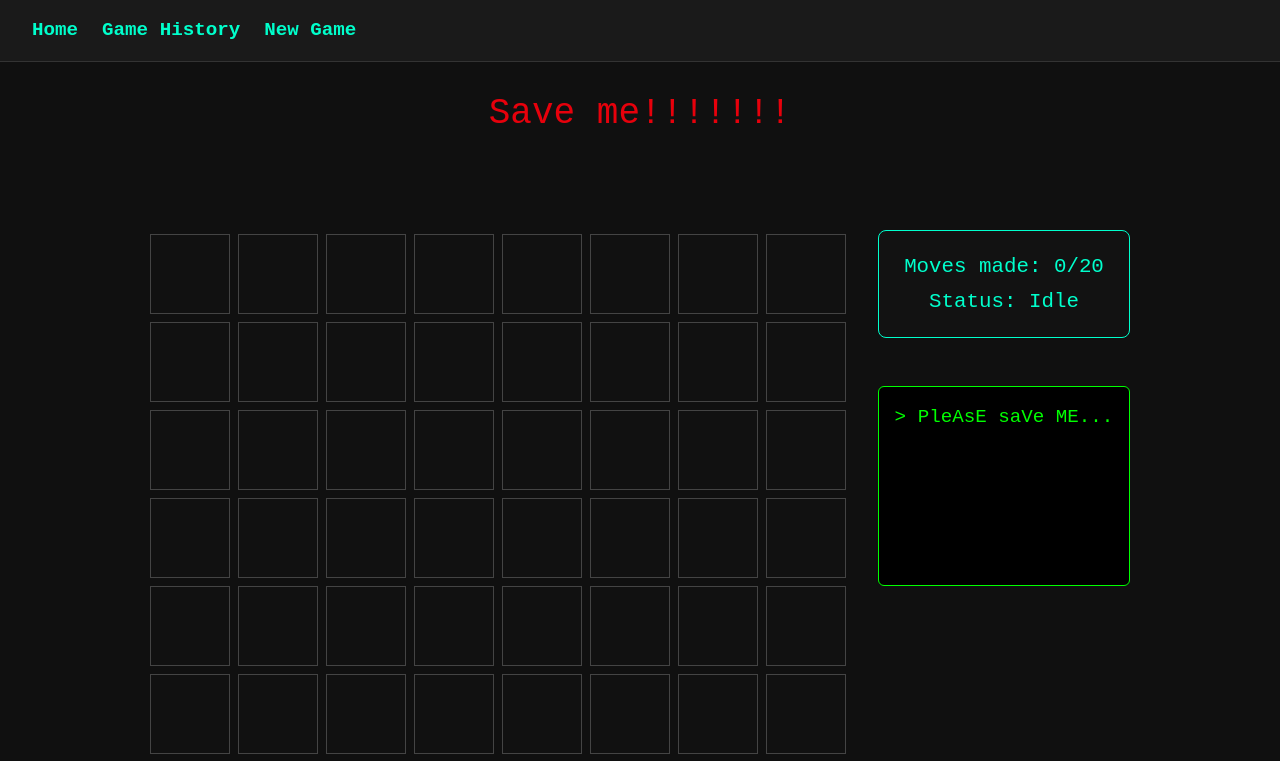
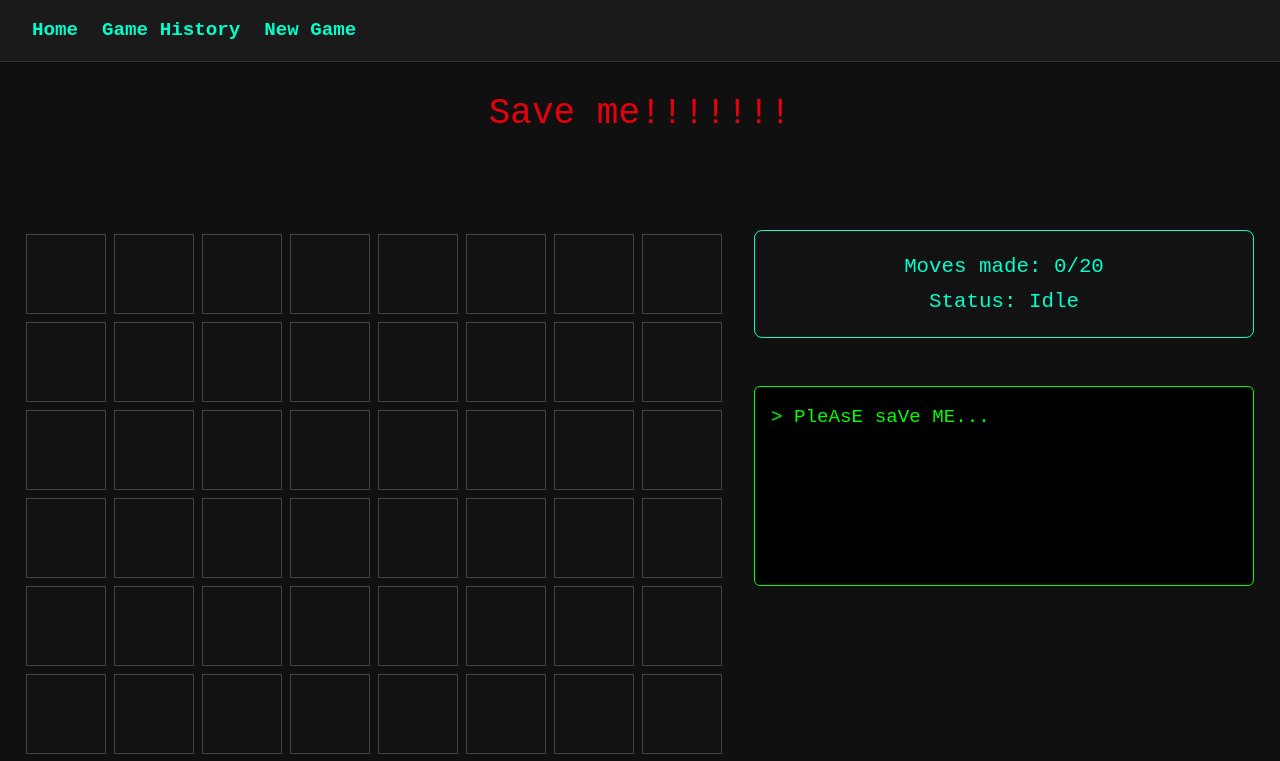
Before and after one commit to Nanacui61/final-project, a Next.js app: page /New_game in a window 1280 px wide. Shown: the top 761 px of the page. Built offline with nearby package versions, Linux system fonts and the light colour scheme.

Commit message:
changed max-width to width of terminal so that it doesn't affect the display of the gameboard

```diff
--- a/components/Terminal.tsx
+++ b/components/Terminal.tsx
@@ -9,7 +9,7 @@ const TerminalBox = styled.div`
   color: #00ff00;
   padding: 1rem;
   margin: 1rem auto;
-  max-width: 600px;
+  width: 500px;
   border: 1px solid #00ff00;
   font-family: 'Courier New', Courier, monospace;
   height: 200px;
```
